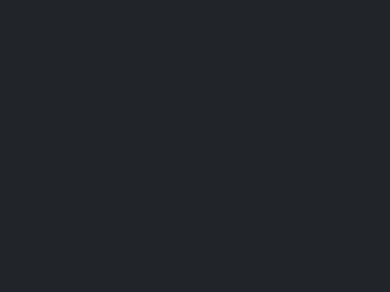
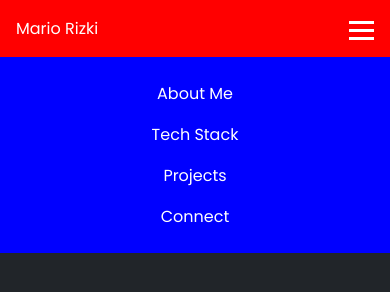
Before and after one commit to mariorizki/personal-portofolio-freecodecamp, a plain HTML site: page index.html in a window 390 px wide. Shown: the top 292 px of the page. Drawn offline with Linux system fonts and the light colour scheme.

Commit message:
create basic responsive navbar

```diff
--- a/index.html
+++ b/index.html
@@ -7,5 +7,22 @@
     <title>Document</title>
     <link rel="stylesheet" href="style.css" />
   </head>
-  <body></body>
+  <body>
+    <header>
+      <div class="navbar">
+        <a href="#" class="logo">Mario Rizki</a>
+        <nav>
+          <a href="#about" class="nav-link">About Me</a>
+          <a href="#tech-stack" class="nav-link">Tech Stack</a>
+          <a href="#projects" class="nav-link">Projects</a>
+          <a href="#connect" class="nav-link">Connect</a>
+        </nav>
+        <div class="hamburger">
+          <span class="bar"></span>
+          <span class="bar"></span>
+          <span class="bar"></span>
+        </div>
+      </div>
+    </header>
+  </body>
 </html>
--- a/style.css
+++ b/style.css
@@ -14,4 +14,61 @@ body {
   font-family: 'Poppins', sans-serif;
   background-color: #212529;
   color: #fff;
+  height: 200vh;
 }
+
+a {
+  text-decoration: none;
+  color: #fff;
+}
+
+header {
+  background-color: red;
+  position: fixed;
+  top: 0;
+  left: 0;
+  width: 100%;
+  padding: 1rem;
+}
+
+.navbar {
+  display: flex;
+  justify-content: space-between;
+}
+
+.nav-link {
+  margin: 0.5rem;
+}
+
+.hamburger {
+  display: none;
+}
+
+.bar {
+  background-color: #fff;
+  display: block;
+  width: 25px;
+  height: 3px;
+  margin: 5px auto;
+  -webkit-transition: all 0.3s ease-in-out;
+  transition: all 0.3s ease-in-out;
+}
+
+@media screen and (max-width: 768px) {
+  nav {
+    width: 100%;
+    position: fixed;
+    top: 57px;
+    left: 0;
+    padding: 1rem;
+    display: flex;
+    flex-direction: column;
+    align-items: center;
+    background-color: blue;
+  }
+
+  .hamburger {
+    display: block;
+    cursor: pointer;
+  }
+}
```
